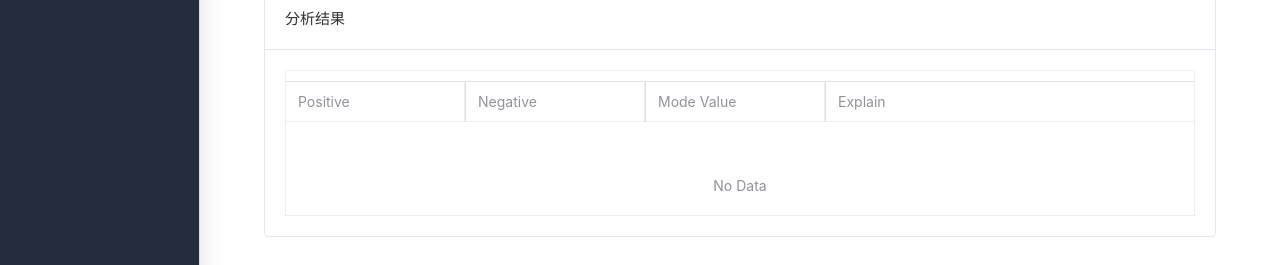
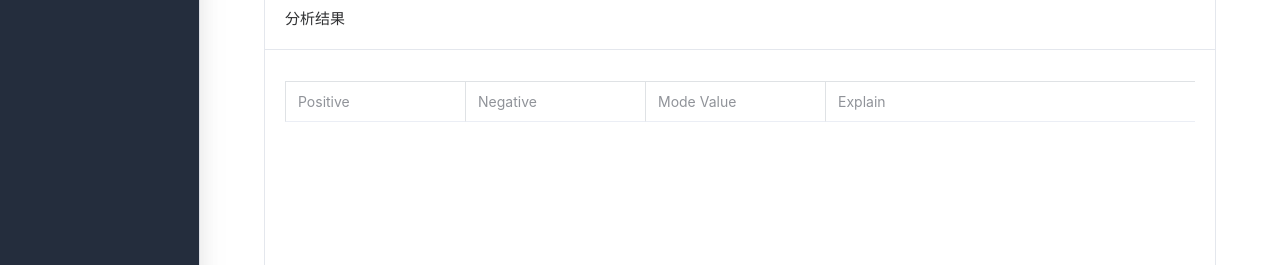
Before and after one commit to SentiSamoyed/SentiStrength-FE, a Vue app: page /analyse in a window 1280 px wide. Shown: the part 687-952 px from the top of the page. Built offline with nearby package versions, Linux system fonts and the light colour scheme.

Commit message:
feat: 调整结果表格样式

```diff
--- a/src/views/AnalyseView.vue
+++ b/src/views/AnalyseView.vue
@@ -15,7 +15,7 @@
     <AnalyseResult>
 
       <template #table>
-        <el-table :data='tableData' border v-loading='loading'>
+        <el-table :data='tableData' v-loading='loading' height='600px'>
           <el-table-column prop='val1' label='Positive' width='180'></el-table-column>
           <el-table-column prop='val2' label='Negative' width='180'></el-table-column>
           <el-table-column prop='val3' label='Mode Value' width='180'></el-table-column>
```
